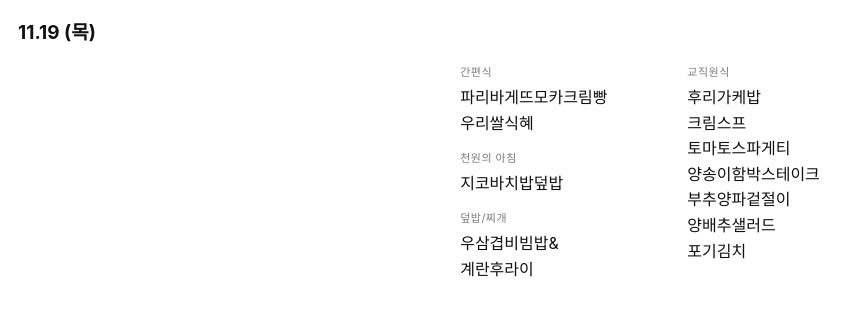
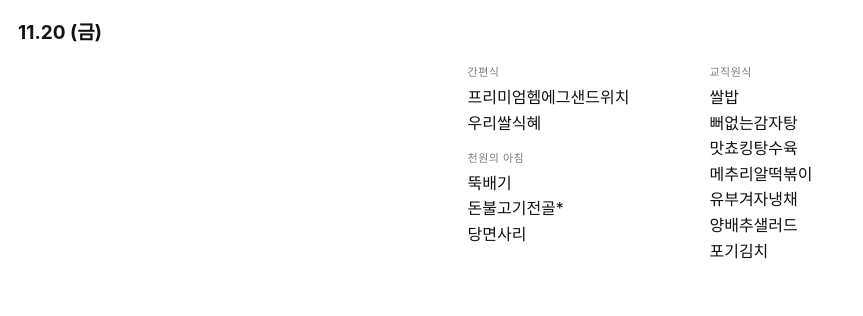
Before and after one commit to amaid-i0/menu-widget, a plain HTML site: page index.html in a window 1280 px wide. Shown: the whole page, without its empty margins (0-863 px from the left). Drawn offline with Linux system fonts and the light colour scheme.

Commit message:
update menu

```diff
--- a/index.html
+++ b/index.html
@@ -15,6 +15,6 @@
   .label{opacity:.55;font-size:11px;letter-spacing:.5px;margin-bottom:3px}
 </style></head>
 <body><div id="wrap">
-  <div id="date">11.19 (목)</div>
-  <div id="cols"><div class="col"><div class="corner"><div class="label">간편식</div>파리바게뜨모카크림빵<br>우리쌀식혜</div><div class="corner"><div class="label">천원의 아침</div>지코바치밥덮밥</div><div class="corner"><div class="label">덮밥/찌개</div>우삼겹비빔밥&amp;<br>계란후라이</div></div><div class="col"><div class="corner"><div class="label">교직원식</div>후리가케밥<br>크림스프<br>토마토스파게티<br>양송이함박스테이크<br>부추양파겉절이<br>양배추샐러드<br>포기김치</div></div></div>
+  <div id="date">11.20 (금)</div>
+  <div id="cols"><div class="col"><div class="corner"><div class="label">간편식</div>프리미엄헴에그샌드위치<br>우리쌀식혜</div><div class="corner"><div class="label">천원의 아침</div>뚝배기<br>돈불고기전골*<br>당면사리</div></div><div class="col"><div class="corner"><div class="label">교직원식</div>쌀밥<br>뻐없는감자탕<br>맛쵸킹탕수육<br>메추리알떡볶이<br>유부겨자냉채<br>양배추샐러드<br>포기김치</div></div></div>
 </div></body></html>
```
